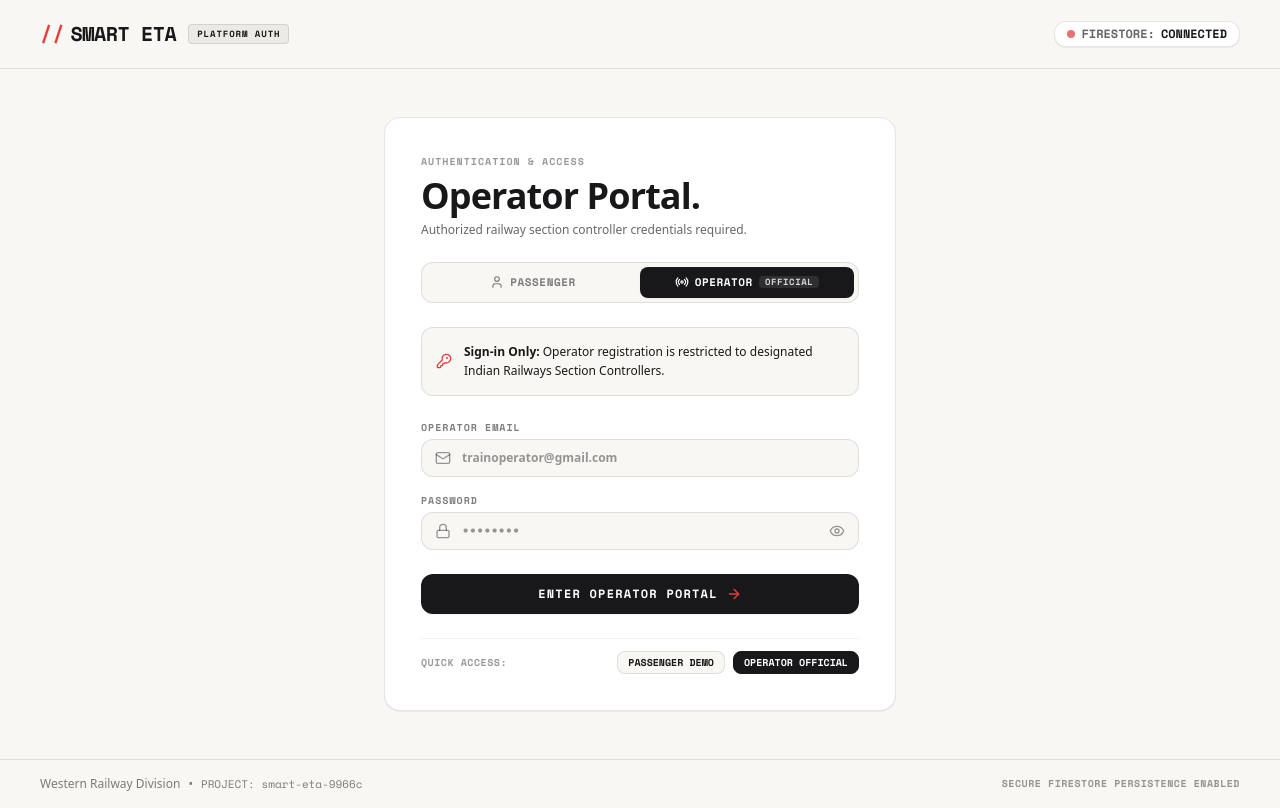
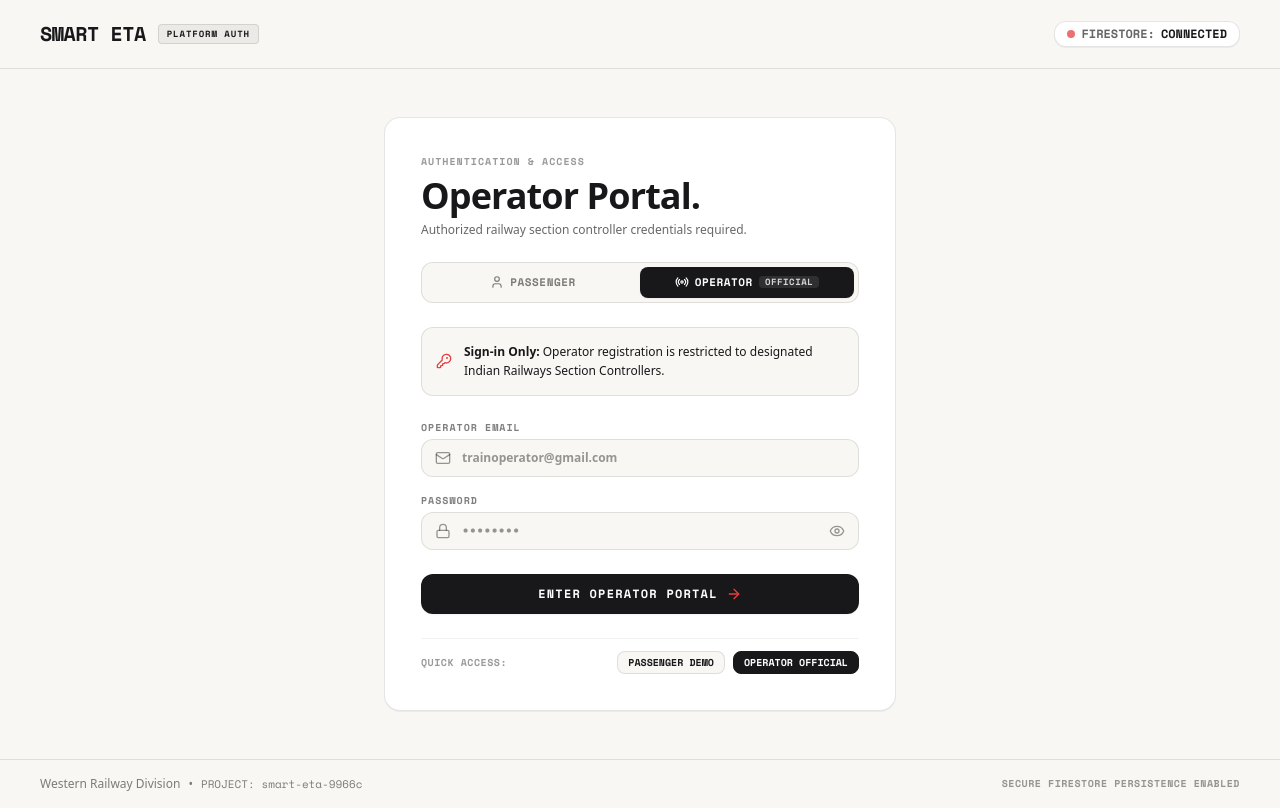
Before and after one commit to dhanya-jpg/TrainETA, a React (Vite) app: page / in a window 1280 px wide. Built offline with nearby package versions, Linux system fonts and the light colour scheme; no server answers; the database is empty.

Commit message:
style: remove redundant comment prefix from brand logo
Clean up the UI by removing the "//" prefix from the SMART ETA brand headers in the sidebar and login page.

```diff
--- a/src/components/auth/LoginPage.tsx
+++ b/src/components/auth/LoginPage.tsx
@@ -171,7 +171,6 @@ export const LoginPage: React.FC<LoginPageProps> = ({
       <header className="w-full border-b border-black/10 bg-[#F8F7F4] px-6 sm:px-10 py-5 flex items-center justify-between z-10">
         <div className="flex items-center gap-3">
           <div className="font-['Space_Mono',monospace] font-bold text-xl tracking-tight flex items-center gap-1.5 text-[#18181A]">
-            <span className="text-[#E53E3E] font-black tracking-normal">//</span>
             <span>SMART ETA</span>
           </div>
           <span className="hidden sm:inline-block font-['Space_Mono',monospace] text-[9px] uppercase tracking-widest px-2 py-0.5 rounded bg-black/5 text-[#18181A] font-bold border border-black/10">
--- a/src/components/layout/Sidebar.tsx
+++ b/src/components/layout/Sidebar.tsx
@@ -86,7 +86,6 @@ export const Sidebar: React.FC<SidebarProps> = ({
       <div className="p-6 pb-4 border-b border-black/5 flex flex-col gap-2">
         <div className="flex items-center justify-between">
           <div className="font-['Space_Mono',monospace] font-bold text-xl tracking-tight flex items-center gap-1.5 text-[#18181A]">
-            <span className="text-[#E53E3E] font-black tracking-normal">//</span>
             <span>SMART ETA</span>
           </div>
           <span className="font-['Space_Mono',monospace] text-[9px] uppercase tracking-widest px-2 py-0.5 rounded bg-black/5 text-[#18181A] font-bold border border-black/10">
```
